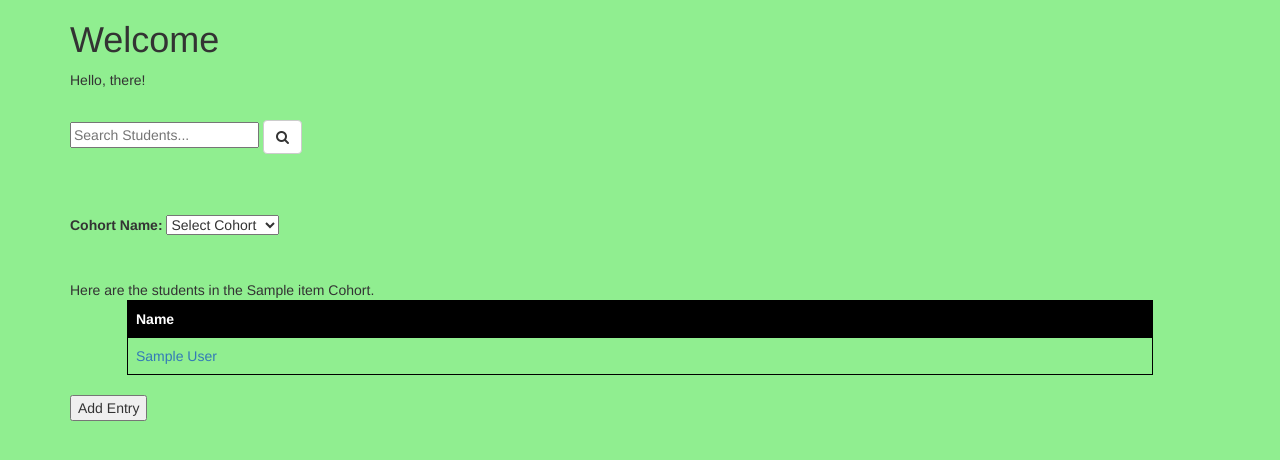
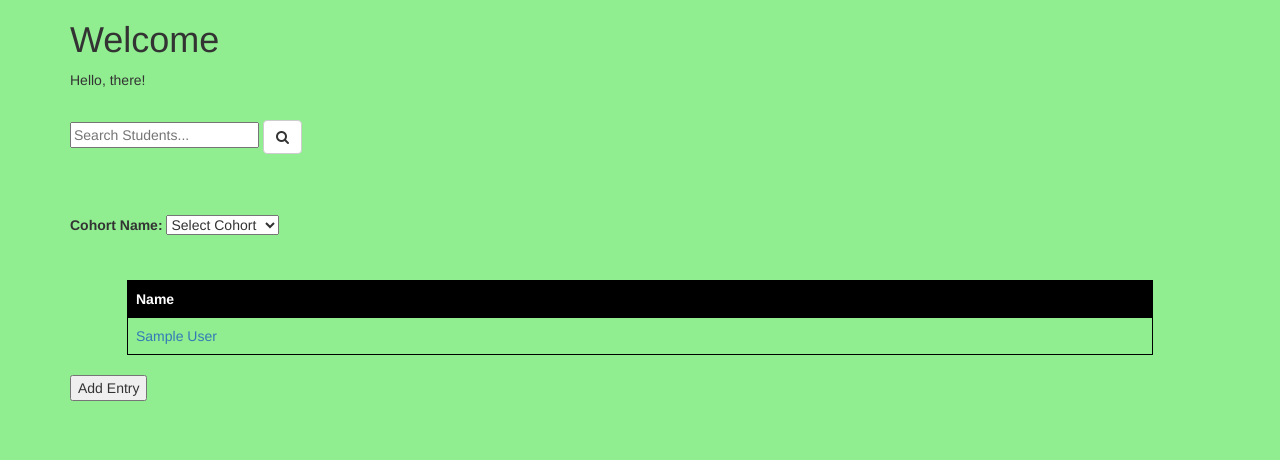
Before and after one commit to DigitalCrafts-September-2016-Cohort/GetCohort, a Flask app: template templates/all_students.html in a window 1280 px wide. Shown: the top 460 px of the page. Run offline with Flask 2, Linux system fonts and the light colour scheme; the template is opened without the code that fills it: most values are stand-ins (such as "Sample title", 1, 10 or a date in 2020); some libraries are stand-ins or nearby versions.

Commit message:
Delete unnecessary comments/lines

```diff
--- a/templates/all_students.html
+++ b/templates/all_students.html
@@ -17,7 +17,6 @@
 </form>
 <br>
 <br>
-Here are the students in the {{result_list[0].name}} Cohort.
 <table>
   <tr>
     <th>
--- a/templates/update.html
+++ b/templates/update.html
@@ -3,8 +3,6 @@
 {% extends "layout.html" %}
 
 {% block body %}
-
-{{session}}
 
 <form class="" action="/update_entry" method="POST">
   <input type="hidden" name="id" value="{{user_id}}">
```
Also changed, not shown: server.py (+0 -38 lines).
